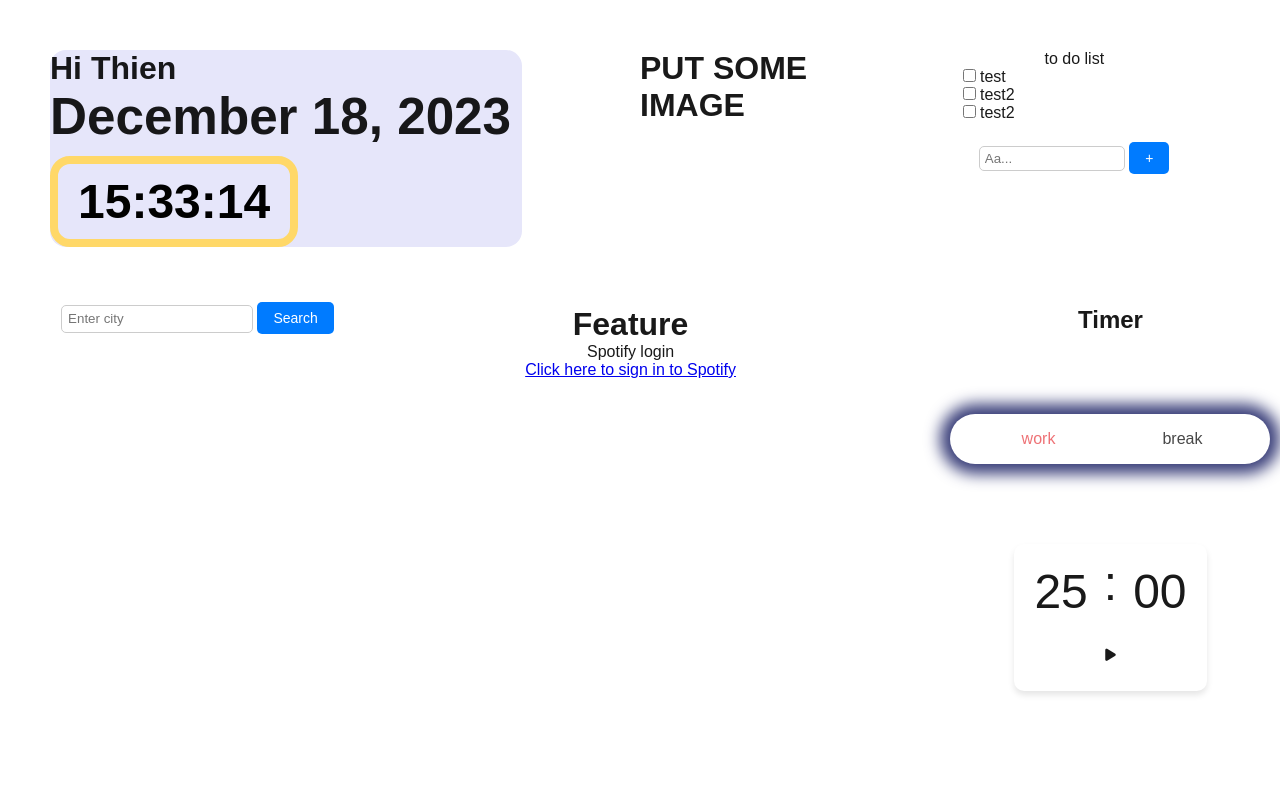
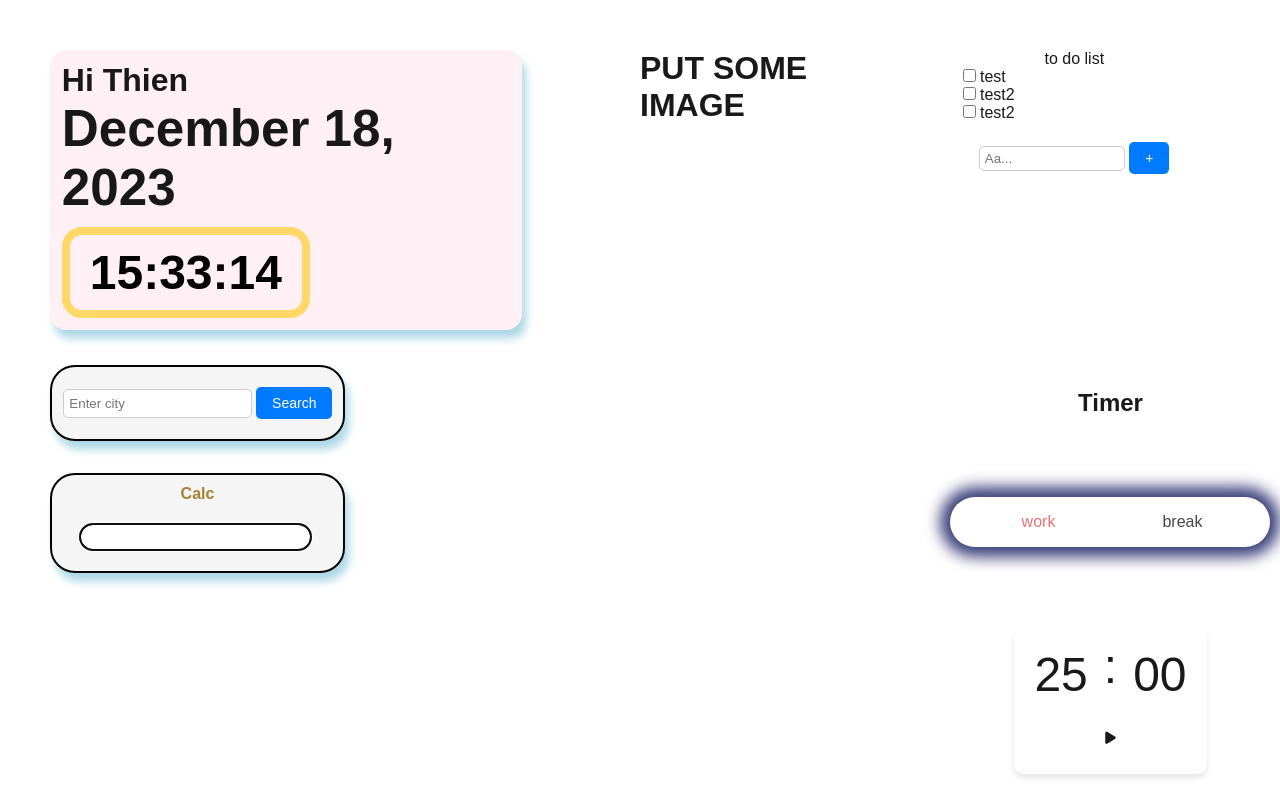
Before and after one commit to thiennguyenba06/page, a Django app: page / in a window 1280 px wide. Run offline with Django 4.2, Linux system fonts and the light colour scheme; data comes from the database, SQL or seed files in the repository; both versions use the stored data as it was after the commit; some libraries are stand-ins or nearby versions.

Commit message:
commit on 18/12/2023 changed some UI thing

```diff
--- a/myproject/urls.py
+++ b/myproject/urls.py
@@ -29,7 +29,6 @@ urlpatterns = (
         # your URLs here
         path('admin/', admin.site.urls),
         path('', include('personal_page_app.urls')),
-        path('', include('social_django.urls', namespace='social')),
         # re_path(r"^media/(?P<path>.*)$", serve, {"document_root": settings.MEDIA_ROOT}),
         re_path(
             r"^static/(?P<path>.*)$", serve, {"document_root": settings.STATIC_ROOT}
--- /dev/null
+++ b/personal_page_app/static/calc.css
@@ -0,0 +1,39 @@
+.calc {
+    width: 100%;
+    height: 100px;
+    padding-top: 10px;
+    text-align: center;
+    display: block;
+    border: 2px solid #000;
+    border-radius: 25px;
+    background-color: whitesmoke;
+    box-shadow: 4.3px 8.6px 8.6px lightblue;
+   }
+
+   .calc h4 {
+    color: #a88332;
+    margin-bottom: 20px;
+    align-self: center;
+
+   }
+
+   .calc input {
+    display: block;
+    color: #a88332;
+    width: 100%;
+    border: 0px;
+    cursor: default;
+    border: 2px solid #000;
+    border-radius: 25px;
+   }
+
+   .calc span {
+    display: inline-block;
+    color: #413f3f;
+    width: 80%;
+   }
+
+   .user-result {
+    display: inline-block;
+    color: #a88332;
+   }
--- /dev/null
+++ b/personal_page_app/static/calc.js
@@ -0,0 +1,18 @@
+// Get the input field and result div by their ID
+const inputField = document.getElementById('calc-input');
+const resultDiv = document.querySelector('.user-result');
+
+// Add an event listener to the input field that triggers whenever the input value changes
+inputField.addEventListener('input', () => {
+    try {
+        var result = inputField.value;
+        if (result.includes('x') == true) {
+            result = result.replaceAll('x', '*');
+        } else {
+
+        }
+        resultDiv.textContent = eval(result);
+    } catch(err) {
+
+    }
+});
--- a/personal_page_app/static/style.css
+++ b/personal_page_app/static/style.css
@@ -6,17 +6,29 @@ body {
   font-family: Arial, serif;
   background-color: #ffffff;
   padding: 50px;
+}
 
+.left-column {
+  width: 25%;
+  display: inline-block;
+}
+
+
+
+.weather-container {
+  width: 100%;
+  text-align: center;
+  display: block;
+  border: 2px solid #000;
+  border-radius: 25px;
+  background-color: whitesmoke;
+  box-shadow: 4.3px 8.6px 8.6px lightblue;
+  margin-bottom: 2rem;
 }
 
 
 
 
-.weather-container {
-  width: 25%;
-  text-align: center;
-  display: inline-block;
-}
 .search-container {
   width: 100%;
 }
@@ -50,6 +62,7 @@ button {
 
 .other-shit {
   display: block;
+  height: fit-content;
   width: 65%;
   float: right;
   padding: 2%;
@@ -66,5 +79,5 @@ button {
   display: block;
   width: 40%;
   float: right;
-  text-align: center
+  text-align: center;
 }
--- a/personal_page_app/static/style_time.css
+++ b/personal_page_app/static/style_time.css
@@ -53,8 +53,10 @@ header {
 .head-left-container {
   width: 40%;
   display: inline-block;
-  background-color: lavender;
+  padding: 1%;
   border-radius: 1rem;
+  background-color: lavenderblush;
+  box-shadow: 4.3px 8.6px 8.6px lightblue;
 }
 
 
--- a/personal_page_app/templates/personal_page_app/index.html
+++ b/personal_page_app/templates/personal_page_app/index.html
@@ -59,6 +59,7 @@
 
   <!-- This is the middle section -->
   <link rel="stylesheet" href="{% static 'style.css' %}">
+  <div class="left-column">
     <div class="weather-container">
       <form method="POST">
         {% csrf_token %}
@@ -78,12 +79,24 @@
       </div>
       {% endif %}
     </div>
+    <link rel="stylesheet" href="{% static 'calc.css' %}">
+      <div class="calc">
+        <h4>Calc</h4>
+        <div class="display-calc">
+          <span id="user-input">
+            <input type="text" name="calc-input" id="calc-input" autofocus="autofocus">
+          </span>
+          <div class="user-result"></div>
+        </div>
+      </div>
+  </div>
+
 
   <div class="other-shit">
     <div class="other-shit1">
-      <h1>Feature</h1>
-      <p>Spotify login</p>
-      <a href="{% url "social:begin" "spotify" %}">Click here to sign in to Spotify</a>
+      <div class="spotif-web-player">
+
+      </div>
     </div>
 
     <div class="other-shit2">
@@ -117,6 +130,7 @@
   <!-- This place is for loading js files -->
   <script src="/static/timer.js"></script>
   <script src="/static/current_time.js"></script>
+  <script src="/static/calc.js"></script>
 </body>
 
 
--- a/personal_page_app/views.py
+++ b/personal_page_app/views.py
@@ -95,6 +95,6 @@ def fetch_weather(city, api_key, current_weather_url):
     }
     return weather_data
 
-def social_login_spotify(request):
-    """Redirects the user to the Spotify login page."""
-    return redirect('social:begin', 'spotify')
+# def social_login_spotify(request):
+#     """Redirects the user to the Spotify login page."""
+#     return redirect('social:begin', 'spotify')
--- a/required.txt
+++ b/required.txt
@@ -2,5 +2,5 @@ django
 pytest
 requests
 spotipy
-social-auth-app-django
-channels
+channels==3.0.4
+djangorestframework
```
Also changed, not shown: myproject/settings.py (+2 -8 lines), db.sqlite3, personal_page_app/consumers.py (added). Lines whose indentation alone changed are shown as unchanged.
